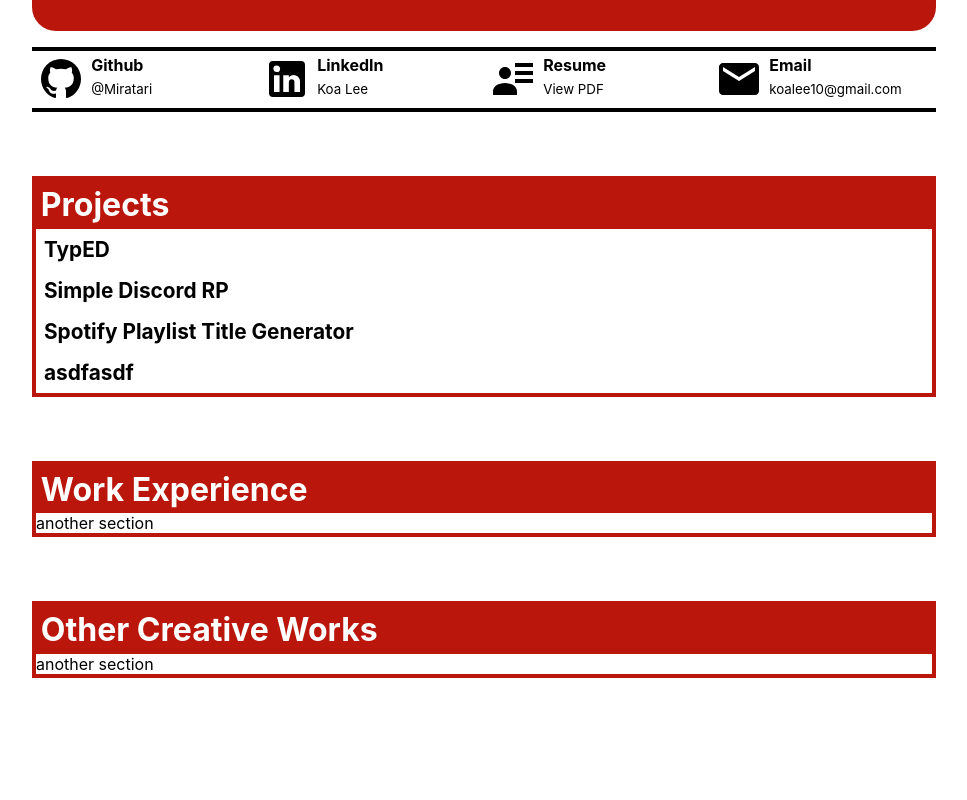
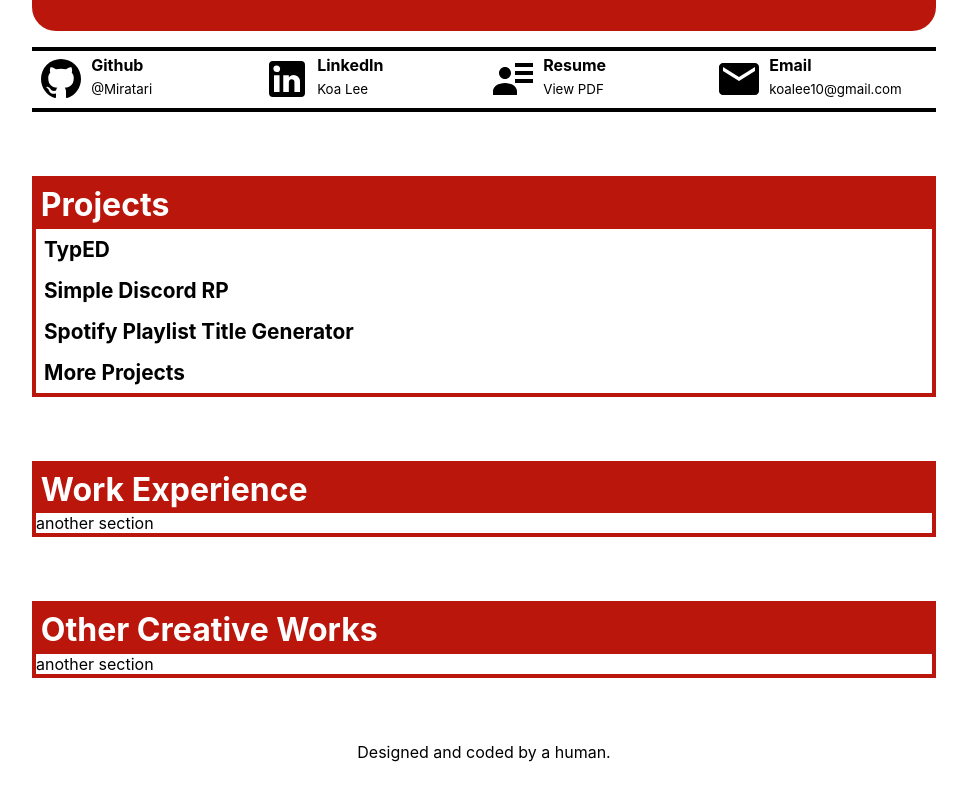
Before and after one commit to Miratari/personal-website, a React (Create React App) app in the folder client/: page / in a window 1280 px wide. Shown: the part 388-1188 px from the top of the page, without its empty margins (156-1123 px from the left). Before the commit the page ends 1130 px from the top, so only its background shows below. Built offline with nearby package versions, Linux system fonts and the light colour scheme.

Commit message:
cleaned up codebase, added basic comments

```diff
--- a/client/src/App.css
+++ b/client/src/App.css
@@ -27,6 +27,10 @@ a {
   min-width: 70vw;
   min-height: 90vh;
   margin: 5vw;
+}
+
+footer {
+  margin-top: 4rem;
 }
 
 
--- a/client/src/App.js
+++ b/client/src/App.js
@@ -67,7 +67,7 @@ function App() {
         <Project title="TypED" brief="Full-stack web application using React and MongoDB."></Project>
         <Project title="Simple Discord RP"></Project>
         <Project title="Spotify Playlist Title Generator"></Project>
-        <Project title="asdfasdf"></Project>
+        <Project title="More Projects"></Project>
       </section>
 
       <section>
@@ -84,6 +84,10 @@ function App() {
         </header>
         another section
       </section>
+
+      <footer>
+        Designed and coded by a human.
+      </footer>
     </div>
   );
 }
```
